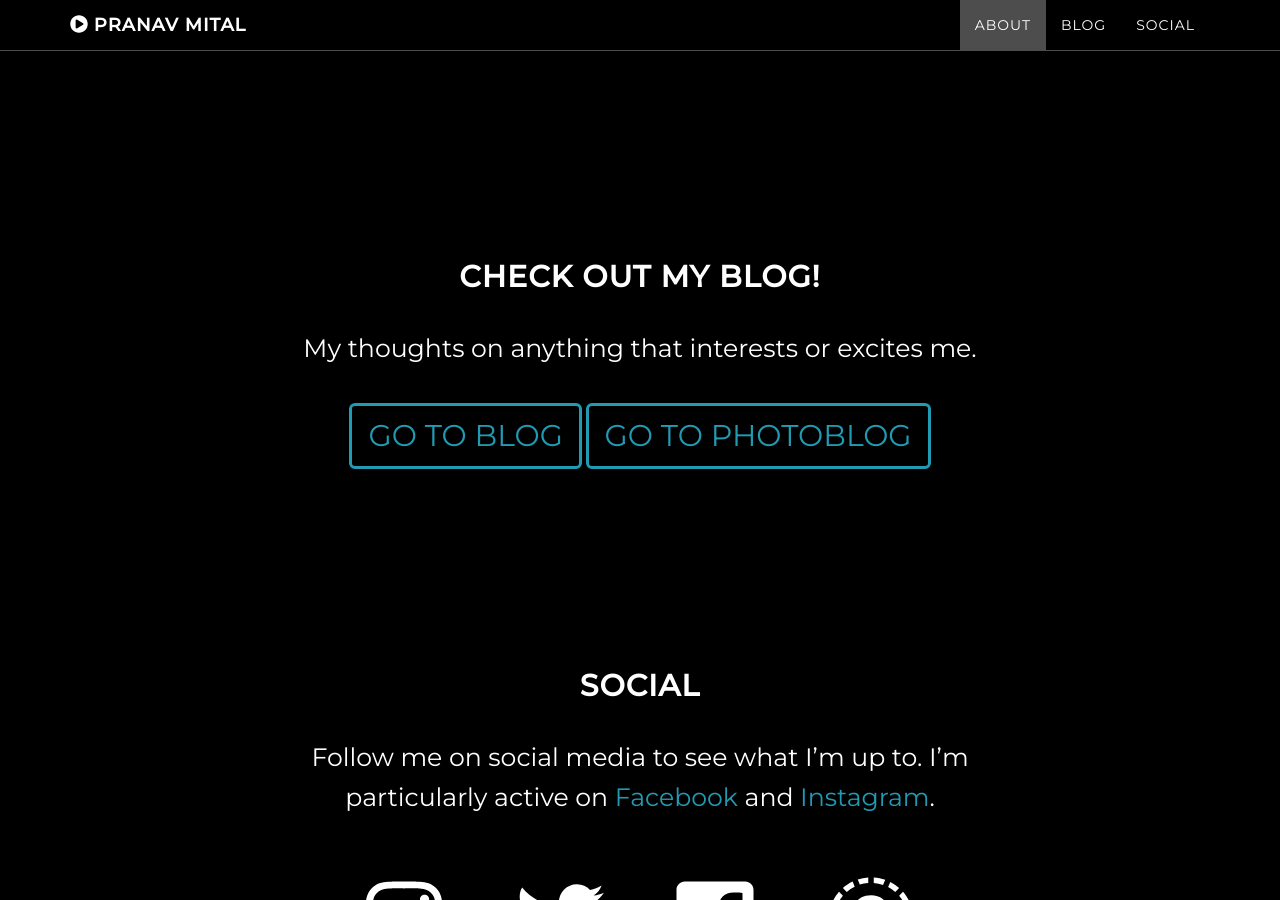
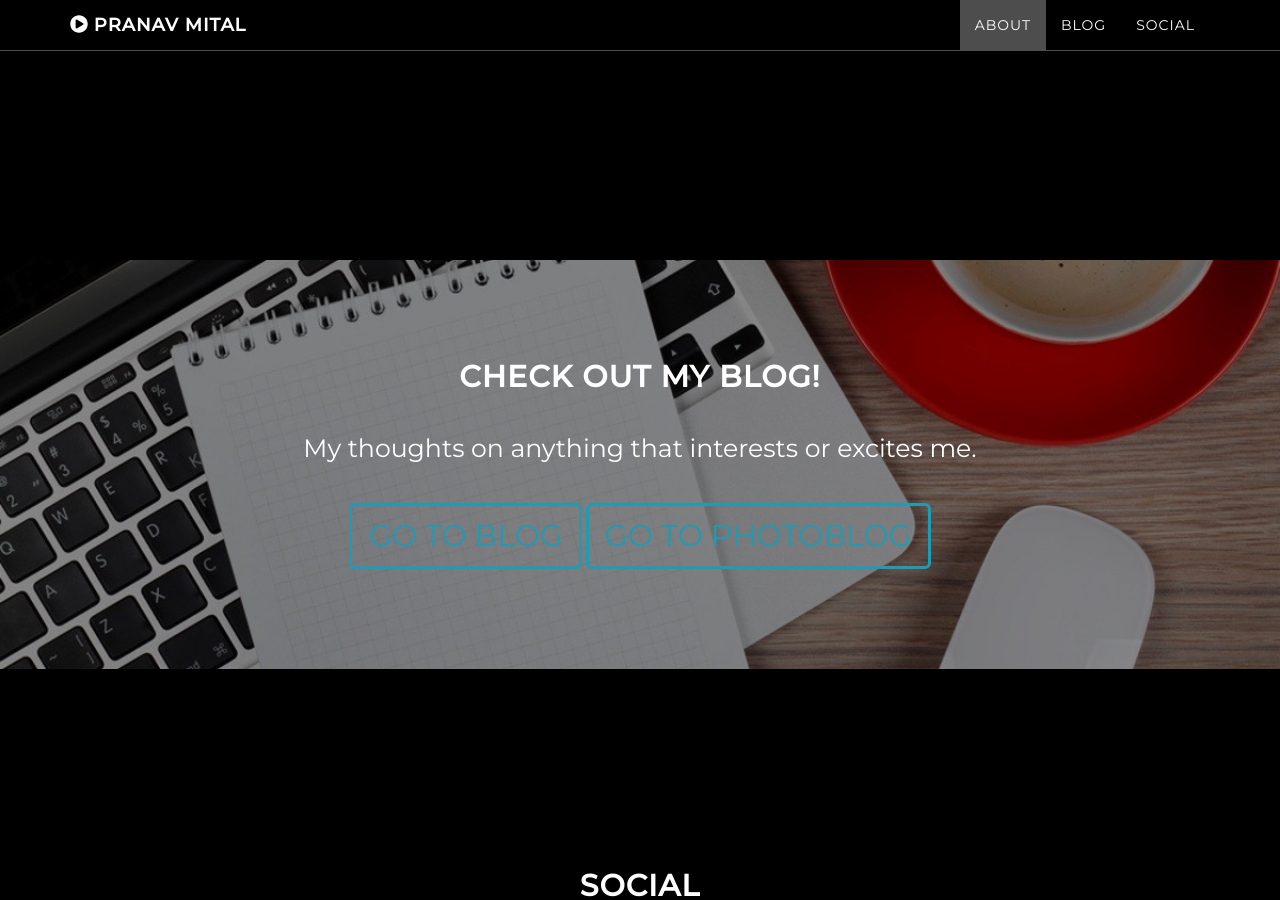
Before and after one commit to pranavmital/pranavmital.github.io, a Jekyll site: the page built from index.html, in a window 1280 px wide and 900 px high, scrolled down 1506 px. Built offline with Jekyll 4.4.1, drawn with Linux system fonts in a browser that asks for light colours; nearby versions of some CDN libraries; library files that are not in the unit come from our copies.

Commit message:
Revert "work section rename"
This reverts commit 3e8be945f9f22c71b34767a1cbb96716b43ace35.

```diff
--- a/_includes/download.html
+++ b/_includes/download.html
@@ -1,6 +1,6 @@
     <!-- Download Section -->
-    <section id="work" class="content-section text-center">
-        <div class="work-section">
+    <section id="blog" class="content-section text-center">
+        <div class="blog-section">
             <div class="container">
                 <div class="col-lg-8 col-lg-offset-2">
                     <h2>Check out my blog!</h2>
```
